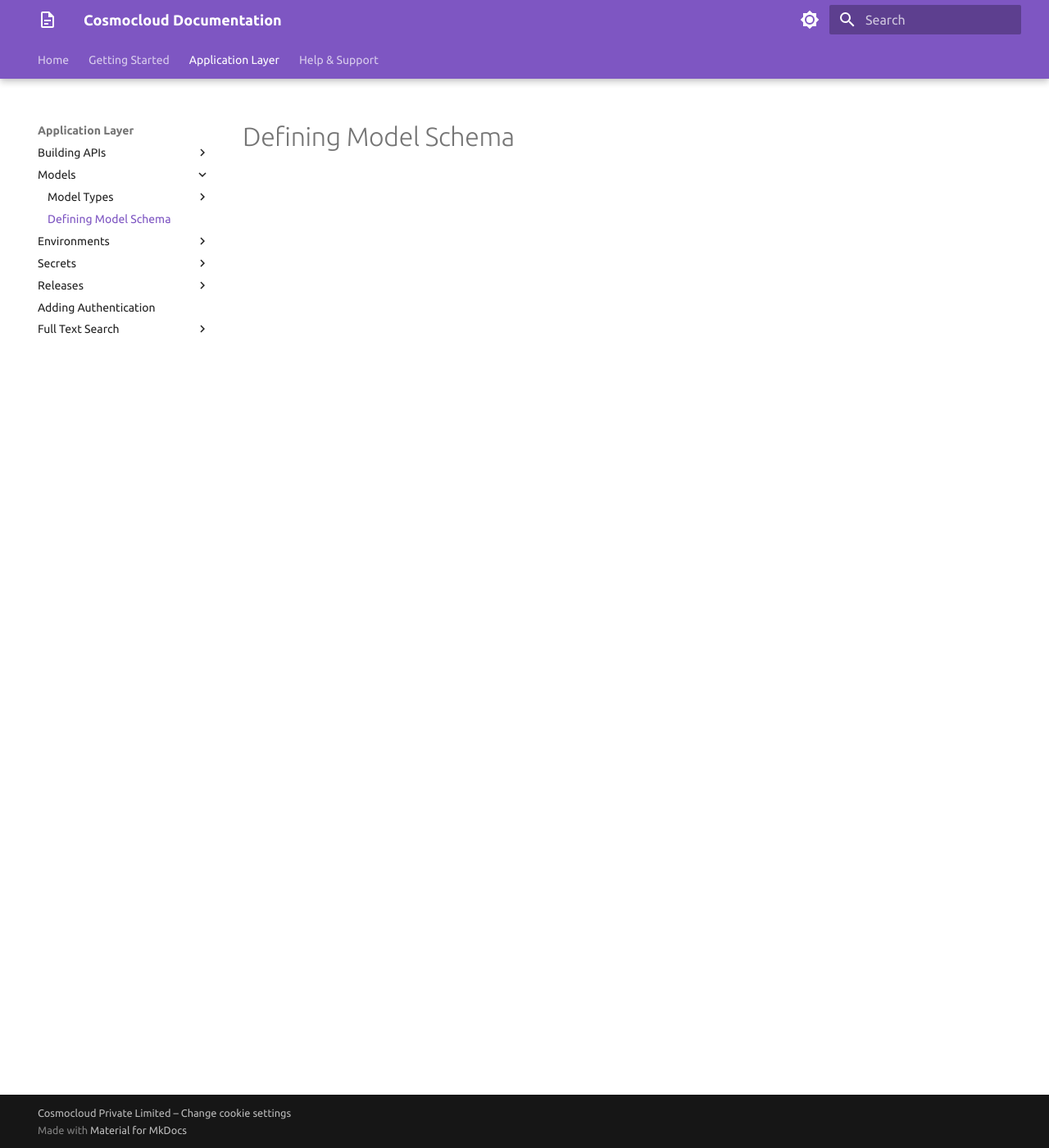
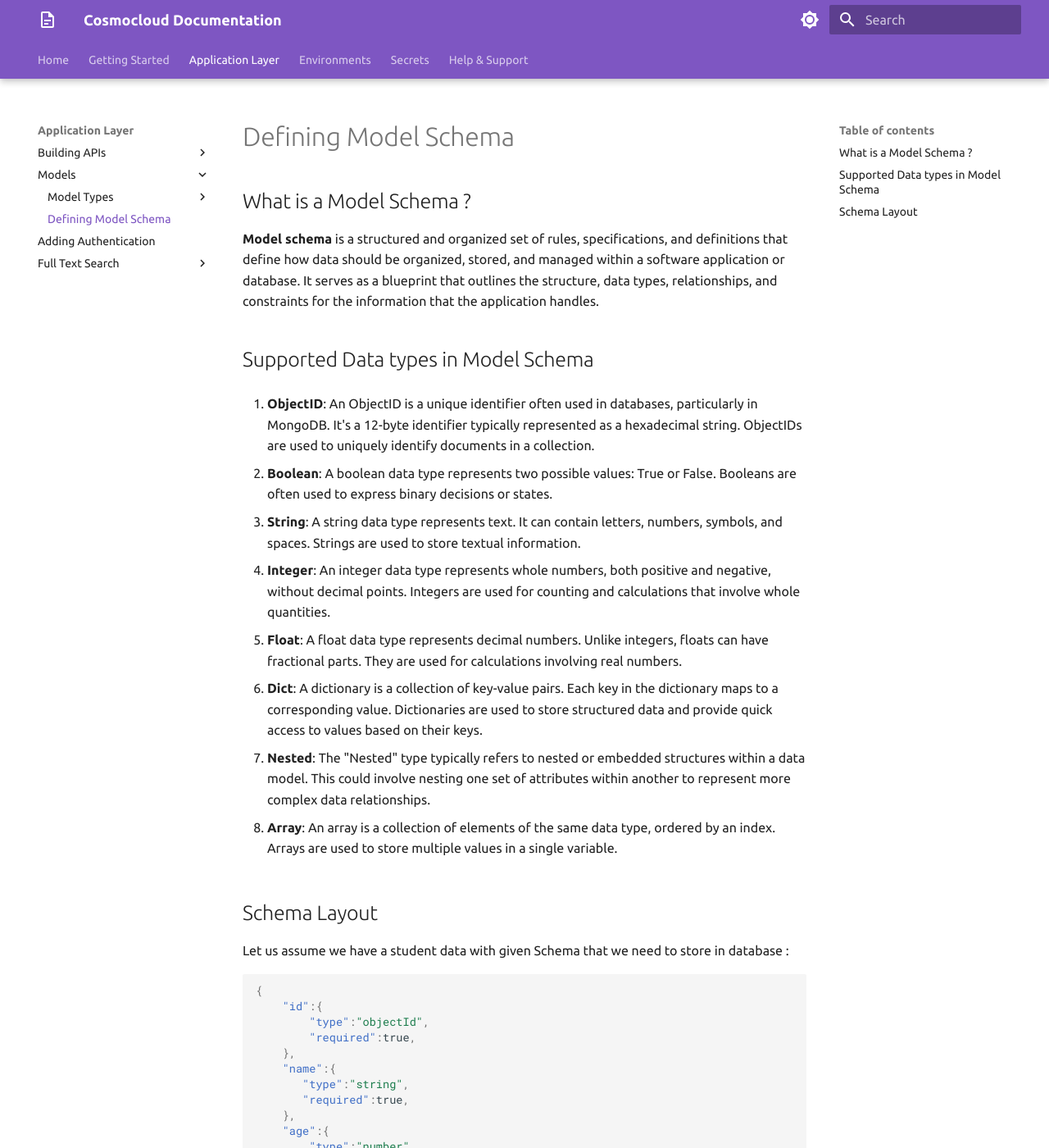
Before and after one commit to Cosmocloud/documentation, an MkDocs documentation site: the page built from docs/application-layer/models/defining-schema.md, in a window 1280 px wide and 1400 px high. Shown: the whole window at 82% size. Built offline with MkDocs 1.6.1 and Material for MkDocs 9.7.7, drawn with Linux system fonts in a browser that asks for light colours; some of the changed text lies outside the part shown.

Commit message:
add: added documentation for model

````diff
--- a/docs/application-layer/models/defining-schema.md
+++ b/docs/application-layer/models/defining-schema.md
@@ -1 +1,63 @@
 # Defining Model Schema
+
+## What is a Model Schema ?
+
+**Model schema** is a structured and organized set of rules, specifications, and definitions that define how data should be organized, stored, and managed within a software application or database. It serves as a blueprint that outlines the structure, data types, relationships, and constraints for the information that the application handles.
+
+## Supported Data types in Model Schema
+
+1. **ObjectID**: An ObjectID is a unique identifier often used in databases, particularly in MongoDB. It's a 12-byte identifier typically represented as a hexadecimal string. ObjectIDs are used to uniquely identify documents in a collection.
+
+2. **Boolean**: A boolean data type represents two possible values: True or False. Booleans are often used to express binary decisions or states.
+
+3. **String**: A string data type represents text. It can contain letters, numbers, symbols, and spaces. Strings are used to store textual information.
+
+4. **Integer**: An integer data type represents whole numbers, both positive and negative, without decimal points. Integers are used for counting and calculations that involve whole quantities.
+
+5. **Float**: A float data type represents decimal numbers. Unlike integers, floats can have fractional parts. They are used for calculations involving real numbers.
+
+6. **Dict**: A dictionary is a collection of key-value pairs. Each key in the dictionary maps to a corresponding value. Dictionaries are used to store structured data and provide quick access to values based on their keys.
+
+7. **Nested**: The "Nested" type typically refers to nested or embedded structures within a data model. This could involve nesting one set of attributes within another to represent more complex data relationships.
+
+8. **Array**: An array is a collection of elements of the same data type, ordered by an index. Arrays are used to store multiple values in a single variable.
+
+## Schema Layout
+
+Let us assume we have a student data with given Schema that we need to store in database :
+
+```json
+{
+    "id":{
+        "type":"objectId",
+        "required":true,
+    },
+    "name":{
+       "type":"string",
+       "required":true,
+    },
+    "age":{
+        "type":"number",
+        "required":true,
+    },
+    "subjects":{
+        "type":"string[]",
+        "required":true,
+    },
+    "address":{
+        "city":{
+            "type":"string",
+            "required":true,
+        },
+        "state":{
+            "type":"string",
+            "required":true,
+        }
+    }
+
+}
+```
+
+Schema given above would appear something like this in our user interface
+
+!["Student Model"](/assets/model/schema.png)
--- a/mkdocs.yml
+++ b/mkdocs.yml
@@ -81,23 +81,19 @@ nav:
               - "Request Body Models": "application-layer/models/request-bodies.md"
               - "Query Param Models": "application-layer/models/query-params.md"
           - "Defining Model Schema": "application-layer/models/defining-schema.md"
-      - "Environments":
-          - "Introduction": "application-layer/environments/introduction.md"
-          - "Types of Environments": "application-layer/environments/types-of-env.md"
-          - "Creating Environments": "application-layer/environments/create-environment.md"
-          - "Updating Environments": "application-layer/environments/update-environment.md"
-          - "Deactivate/Reactivate Environments": "application-layer/environments/delete-environment.md"
-
-      - "Secrets":
-          - "Introduction": "application-layer/secrets/introduction.md"
-          - "Types of Secrets": "application-layer/secrets/types-of-secrets.md"
-          - "Creating Secrets": "application-layer/secrets/create-secrets.md"
-          - "Updating Secrets": "application-layer/secrets/update-secrets.md"
-          - "Deleting Secrets": "application-layer/secrets/delete-secrets.md"
-      - "Releases":
-          - "Introduction": "application-layer/releases/introduction.md"
-          - "How to deploy": "application-layer/releases/how-to-deploy.md"
       - "Adding Authentication": "application-layer/authentication.md"
       - "Full Text Search":
           - "application-layer/full-text-search/index.md"
+  - "Environments":
+      - "Introduction": "application-layer/environments/introduction.md"
+      - "Types of Environments": "application-layer/environments/types-of-env.md"
+      - "Creating Environments": "application-layer/environments/create-environment.md"
+      - "Updating Environments": "application-layer/environments/update-environment.md"
+      - "Deactivate/Reactivate Environments": "application-layer/environments/delete-environment.md"
+  - "Secrets":
+      - "Introduction": "application-layer/secrets/introduction.md"
+      - "Types of Secrets": "application-layer/secrets/types-of-secrets.md"
+      - "Creating Secrets": "application-layer/secrets/create-secrets.md"
+      - "Updating Secrets": "application-layer/secrets/update-secrets.md"
+      - "Deleting Secrets": "application-layer/secrets/delete-secrets.md"
   - "Help & Support": "https://github.com/CosmoCloud/Bugs-and-Feedback"
````
Also changed, not shown: docs/application-layer/models/index.md (+10 -5 lines), docs/assets/model/schema.png (added).
